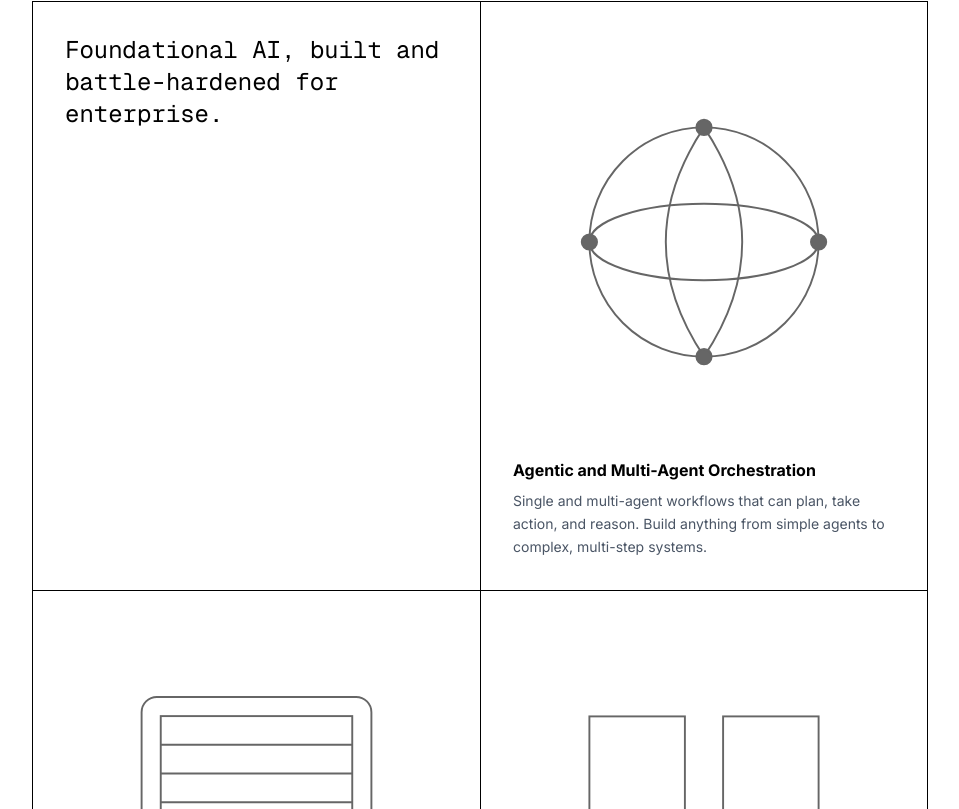
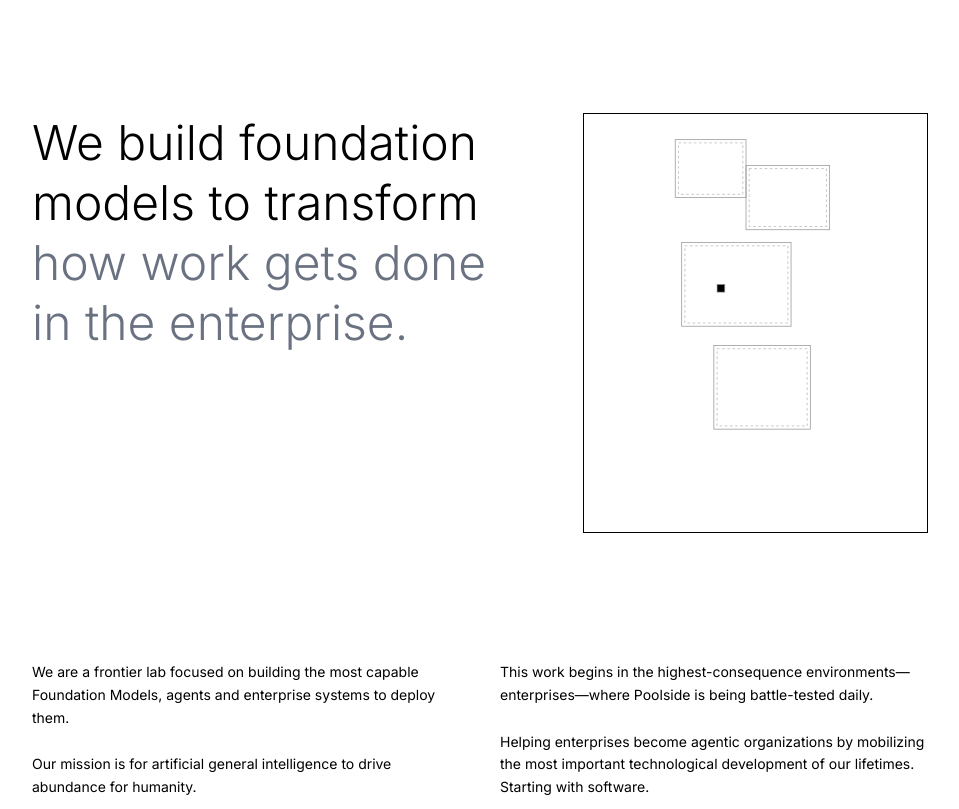
Before and after one commit to ahmad-sherazi/Sanity-clone, a Next.js app: page / in a window 1280 px wide. Shown: the part 611-1420 px from the top of the page, without its empty margins (216-1175 px from the left). Built offline with nearby package versions, Linux system fonts and the light colour scheme.

Commit message:
new section added

```diff
--- a/src/app/page.tsx
+++ b/src/app/page.tsx
@@ -2302,6 +2302,204 @@
 
 
 
+{/* FOUNDATION MODELS SECTION */}
+<section className="w-full dark:bg-[#151617] bg-white px-0 sm:px-8 py-20 sm:mt-44">
+  <div className="w-full max-w-4xl mx-auto grid grid-cols-1 md:grid-cols-12 gap-12">
+
+    {/* HEADING */}
+    <div className="md:col-span-7 order-1">
+      <h2 className="text-3xl sm:text-4xl md:text-5xl font-light leading-tight text-black dark:text-white">
+        We build foundation models to transform{" "}
+        <span className="text-gray-500 dark:text-gray-400">
+          how work gets done in the enterprise.
+        </span>
+      </h2>
+    </div>
+
+    {/* DIAGRAM */}
+    <div
+      className="
+        md:col-span-5
+        order-2
+        border dark:border-[#BBBBBB] border-black
+        flex items-center justify-center
+        h-[220px] sm:h-[280px] md:h-[420px]
+        p-4
+      "
+    >
+      <svg
+        viewBox="0 0 300 600"
+        className="w-full h-full max-h-[200px] md:max-h-none"
+        xmlns="http://www.w3.org/2000/svg"
+      >
+        {/* Architectural boxes (dashed) */}
+        <g stroke="#aaa" strokeWidth="1" fill="none" strokeDasharray="4 4">
+          <rect x="30" y="20" width="100" height="80" />
+          <rect x="140" y="60" width="120" height="90" />
+          <rect x="40" y="180" width="160" height="120" />
+          <rect x="90" y="340" width="140" height="120" />
+        </g>
+
+        {/* Solid outlines */}
+        <g stroke="#999" strokeWidth="1.2" fill="none">
+          <rect x="25" y="15" width="110" height="90" />
+          <rect x="135" y="55" width="130" height="100" />
+          <rect x="35" y="175" width="170" height="130" />
+          <rect x="85" y="335" width="150" height="130" />
+        </g>
+
+        {/* Anchor point */}
+        <rect x="90" y="240" width="12" height="12" stroke="#999" />
+      </svg>
+    </div>
+
+    {/* TEXT CONTENT */}
+    <div
+      className="
+        md:col-span-12
+        order-3
+        grid grid-cols-1 sm:grid-cols-2
+        gap-10
+        mt-12 md:mt-20
+        text-sm leading-relaxed
+        text-black dark:text-[#BBBBBB]
+      "
+    >
+      <div className="space-y-6">
+        <p>
+          We are a frontier lab focused on building the most capable
+          Foundation Models, agents and enterprise systems to deploy them.
+        </p>
+        <p>
+          Our mission is for artificial general intelligence to drive
+          abundance for humanity.
+        </p>
+      </div>
+
+      <div className="space-y-6">
+        <p>
+          This work begins in the highest-consequence environments—
+          enterprises—where Poolside is being battle-tested daily.
+        </p>
+        <p>
+          Helping enterprises become agentic organizations by mobilizing
+          the most important technological development of our lifetimes.
+          Starting with software.
+        </p>
+      </div>
+    </div>
+
+  </div>
+</section>
+
+
+
+
+
+
+
+
+
+
+
+
+
+
+
+
+{/* FOUNDATION MODELS SECTION */}
+{/* <section className="w-full dark:bg-[#151617] bg-white px-0 sm:px-8 py-20 sm:mt-44">
+  <div className="w-full max-w-4xl mx-auto grid grid-cols-1 md:grid-cols-12 gap-12">
+
+    {/* LEFT CONTENT */}
+    {/* <div className="md:col-span-6 flex flex-col order-1">  */}
+
+      {/* Headline */}
+      {/* <h2 className="text-3xl sm:text-4xl md:text-5xl font-light leading-tight text-black dark:text-white">
+        We build foundation models to transform{" "}
+        <span className="text-gray-500 dark:text-gray-400">
+          how work gets done in the enterprise.
+        </span>
+      </h2> */}
+
+      {/* Text (below diagram on mobile) */}
+      {/* <div className="
+        grid grid-cols-1 sm:grid-cols-2 gap-10
+        mt-12 md:mt-20
+        text-sm leading-relaxed
+        text-black dark:text-[#BBBBBB]
+        order-3 md:order-2
+      ">
+
+        <div className="space-y-6">
+          <p>
+            We are a frontier lab focused on building the most capable
+            Foundation Models, agents and enterprise systems to deploy them.
+          </p>
+          <p>
+            Our mission is for artificial general intelligence to drive
+            abundance for humanity.
+          </p>
+        </div>
+
+        <div className="space-y-6">
+          <p>
+            This work begins in the highest-consequence environments—
+            enterprises—where Poolside is being battle-tested daily.
+          </p>
+          <p>
+            Helping enterprises become agentic organizations by mobilizing
+            the most important technological development of our lifetimes.
+            Starting with software.
+          </p>
+        </div>
+
+      </div>
+    </div> */}
+
+    {/* RIGHT DIAGRAM */}
+    {/* <div className="
+      md:col-span-6
+      order-2 md:order-2
+      border dark:border-[#BBBBBB] border-black
+      flex items-center justify-center
+      h-[220px] sm:h-[280px] md:h-auto
+      p-4
+    ">
+      <svg
+        viewBox="0 0 300 600"
+        className="w-full h-full max-h-[200px] md:max-h-none"
+        xmlns="http://www.w3.org/2000/svg"
+      > */}
+        {/* Architectural boxes (dashed) */}
+        {/* <g stroke="#aaa" strokeWidth="1" fill="none" strokeDasharray="4 4">
+          <rect x="30" y="20" width="100" height="80" />
+          <rect x="140" y="60" width="120" height="90" />
+          <rect x="40" y="180" width="160" height="120" />
+          <rect x="90" y="340" width="140" height="120" />
+        </g> */}
+
+        {/* Solid outlines */}
+        {/* <g stroke="#999" strokeWidth="1.2" fill="none">
+          <rect x="25" y="15" width="110" height="90" />
+          <rect x="135" y="55" width="130" height="100" />
+          <rect x="35" y="175" width="170" height="130" />
+          <rect x="85" y="335" width="150" height="130" />
+        </g> */}
+
+        {/* Anchor point (no blue line) */}
+        {/* <rect x="90" y="240" width="12" height="12" stroke="#999" />
+      </svg>
+    </div>
+
+  </div>
+</section> */}
+
+
+
+
+
+
         {/* FEATURES GRID SECTION */}
 <section className="w-full dark:bg-[#151617] bg-white px-0 sm:px-8 lg:px-8 mt-20 py-16">
   <div className="mx-auto w-full md:max-w-4xl">
```
